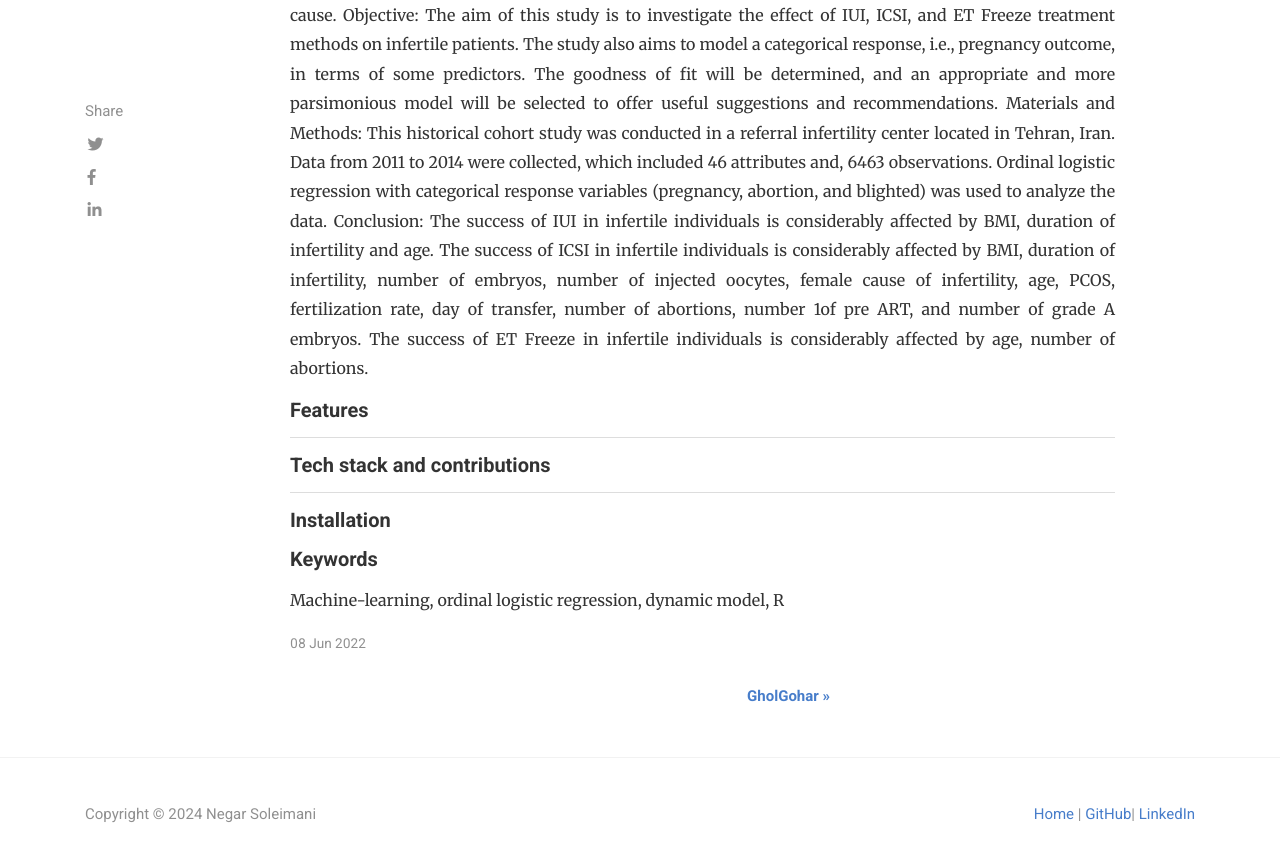
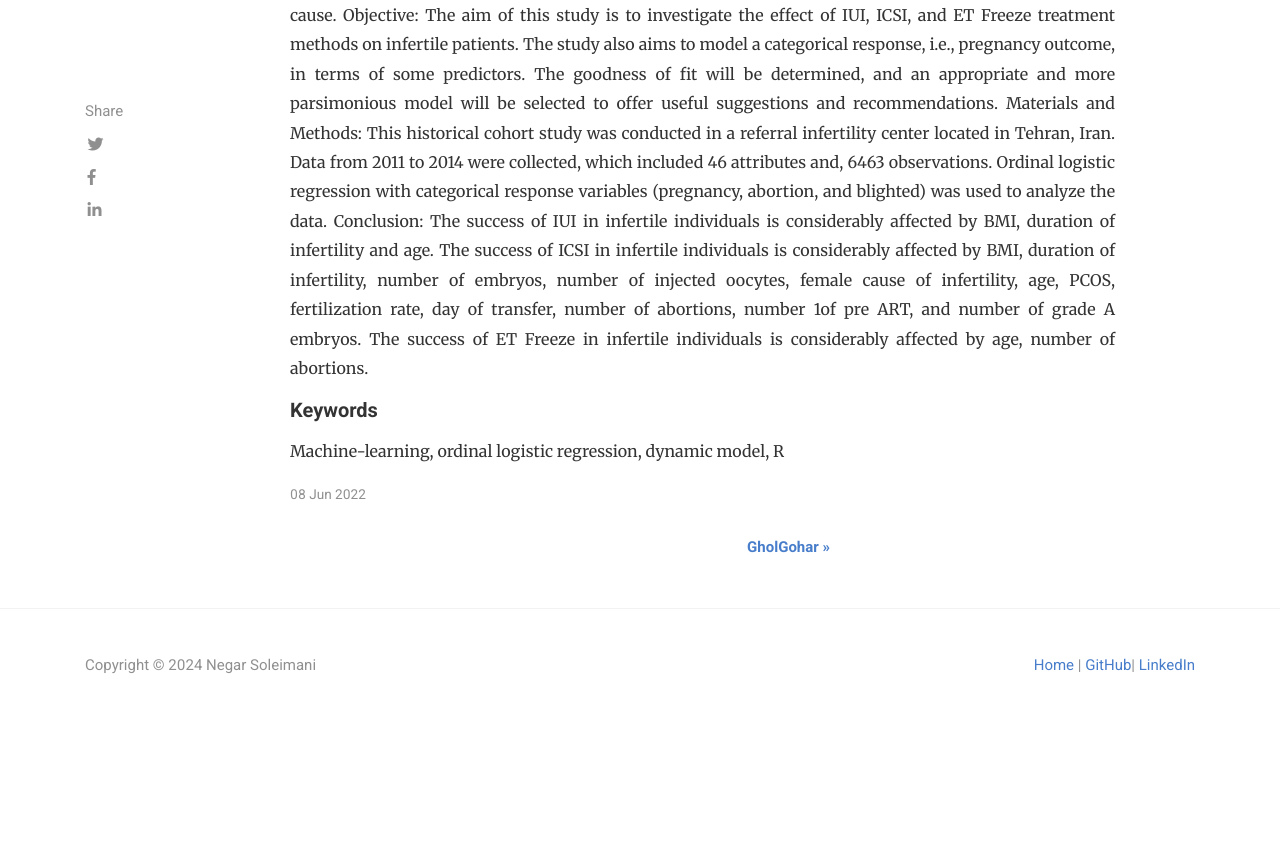
Before and after one commit to negar-soleimani/https-negar-soleimani.github.io, a Jekyll site: the page built from _posts/2022-06-08-emgraph.md, in a window 1280 px wide and 900 px high, scrolled down 811 px. Shown: the top 862 px of the window. Built offline with Jekyll 4.4.1, drawn with Linux system fonts in a browser that asks for light colours; nearby versions of some CDN libraries; comment, search, counter and statistics services are not loaded; after the commit the page ends 1562 px from its top, so only the background shows below that.

Commit message:
Update 2022-06-08-emgraph.md

```diff
--- a/_posts/2022-06-08-emgraph.md
+++ b/_posts/2022-06-08-emgraph.md
@@ -23,19 +23,6 @@ Materials and Methods:
 This historical cohort study was conducted in a referral infertility center located in Tehran, Iran. Data from 2011 to 2014 were collected, which included 46 attributes and, 6463 observations. Ordinal logistic regression with categorical response variables (pregnancy, abortion, and blighted) was used to analyze the data.
 Conclusion:
 The success of IUI in infertile individuals is considerably affected by BMI, duration of infertility and age. The success of ICSI in infertile individuals is considerably affected by BMI, duration of infertility, number of embryos, number of injected oocytes, female cause of infertility, age, PCOS, fertilization rate, day of transfer, number of abortions, number 1of pre ART, and number of grade A embryos. The success of ET Freeze in infertile individuals is considerably affected by age, number of abortions.
-
-## Features
-
-
--------------
-
-## Tech stack and contributions
-
-
--------------
-
-
-## Installation
 
 
 ## Keywords
```
